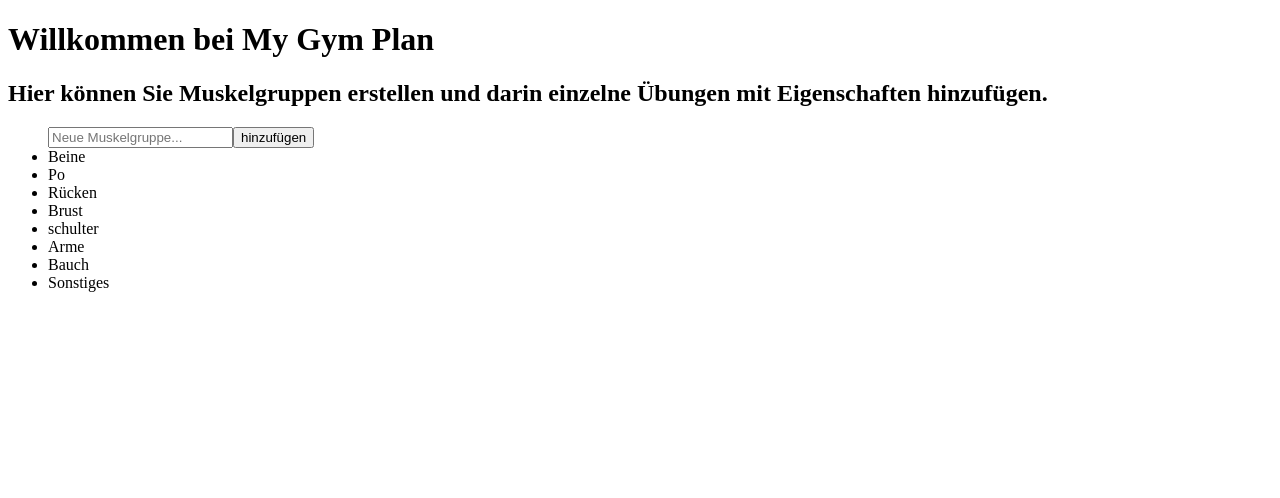
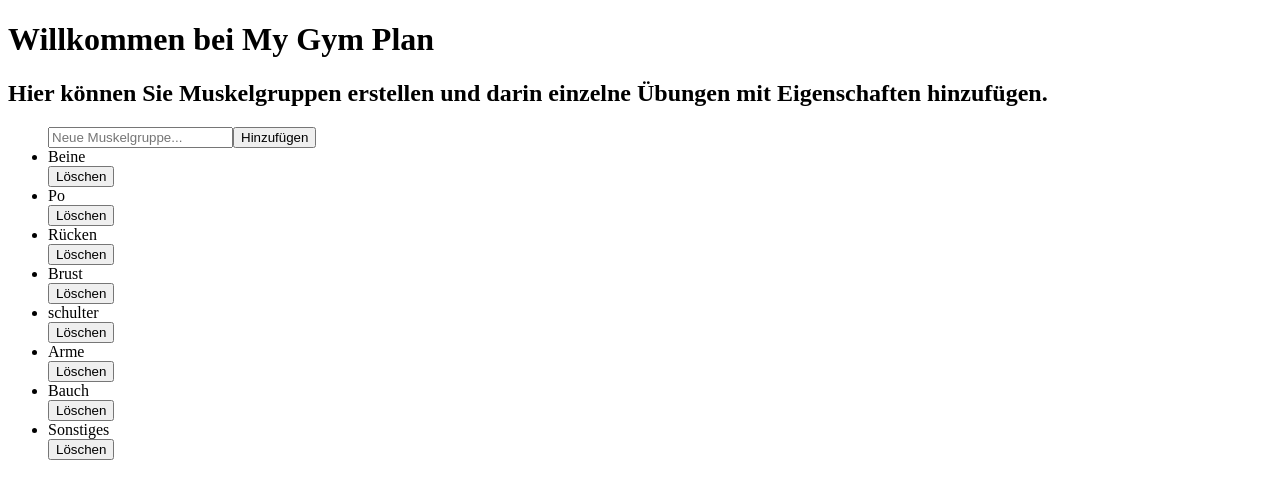
Before and after one commit to ElyasJabari/MyGymPlan, a React (Vite) app: page / in a window 1280 px wide. Shown: the top 498 px of the page. Built offline with nearby package versions, Linux system fonts and the light colour scheme.

Commit message:
Add delete button for each muscle group

```diff
--- a/src/Components/MuscleGroups.jsx
+++ b/src/Components/MuscleGroups.jsx
@@ -18,7 +18,10 @@ export default function MuscleGroups() {
   const handelAdd = () => {
     setMuscleGroups([
       ...muscleGroups,
-      { id: muscleGroups.length + 1, name: newMuscleGroup },
+      {
+        id: muscleGroups[muscleGroups.length - 1].id + 1,
+        name: newMuscleGroup,
+      },
     ]);
     setNewMuscleGroup("");
   };
@@ -32,9 +35,18 @@ export default function MuscleGroups() {
           onChange={(e) => setNewMuscleGroup(e.target.value)}
           value={newMuscleGroup}
         />
-        <button onClick={handelAdd}>hinzufügen</button>
+        <button onClick={handelAdd}>Hinzufügen</button>
         {muscleGroups.map((m) => (
-          <li key={m.id}>{m.name}</li>
+          <div key={m.id}>
+            <li>{m.name}</li>
+            <button
+              onClick={() => {
+                setMuscleGroups(muscleGroups.filter((f) => f.id !== m.id));
+              }}
+            >
+              Löschen
+            </button>
+          </div>
         ))}
       </ul>
     </div>
```
